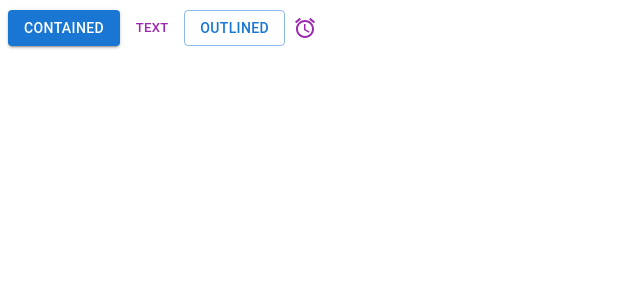
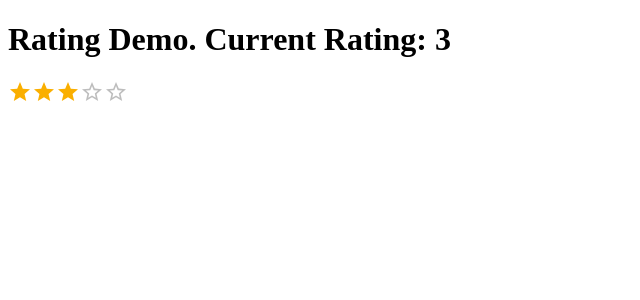
Before and after one commit to eyi739/testing-type, a React (Vite) app: page / in a window 1280 px wide. Shown: the top 300 px of the page, without its empty margins (0-640 px from the left). Built offline with nearby package versions, Linux system fonts and the light colour scheme.

Commit message:
material ui rating component.

```diff
--- a/src/App.jsx
+++ b/src/App.jsx
@@ -16,6 +16,7 @@ import QuoteFetcherLoader from './QuoteFetcherLoader';
 import Button from "@mui/material/Button"
 import IconButton from "@mui/material/IconButton"
 import AlarmIcon from "@mui/icons-material/Alarm"
+import RatingDemo from './RatingDemo';
 
 import { sum } from './utils';
 import QuoteFetcher from './QuoteFetcherLoader';
@@ -61,18 +62,7 @@ import QuoteFetcher from './QuoteFetcherLoader';
 function App() {
  return (
   <div>
-    <Button variant='contained'>Contained</Button>
-    <Button
-      color='secondary'
-      size='small'
-      variant='text'
-      onClick={()=> {alert("Hi")}}>
-        Text
-    </Button>
-    <Button variant='outlined'>Outlined</Button>
-    <IconButton color="secondary" aria-label="add an alarm">
-      <AlarmIcon/>
-    </IconButton>
+    <RatingDemo/>
   </div>
 )}
 
--- /dev/null
+++ b/src/RatingDemo.jsx
@@ -0,0 +1,18 @@
+import Rating from "@mui/material/Rating";
+import { useState } from "react";
+
+export default function RatingDemo() {
+    const [score, setScore] = useState(3);
+    return (
+        <div>
+            <h1>Rating Demo. Current Rating: {score}</h1>
+            <Rating
+                name="simple-controlled"
+                value={score}
+                onChange={(event, newValue) => {
+                    setScore(newValue);
+                }}
+            />
+        </div>
+    )
+}
```
